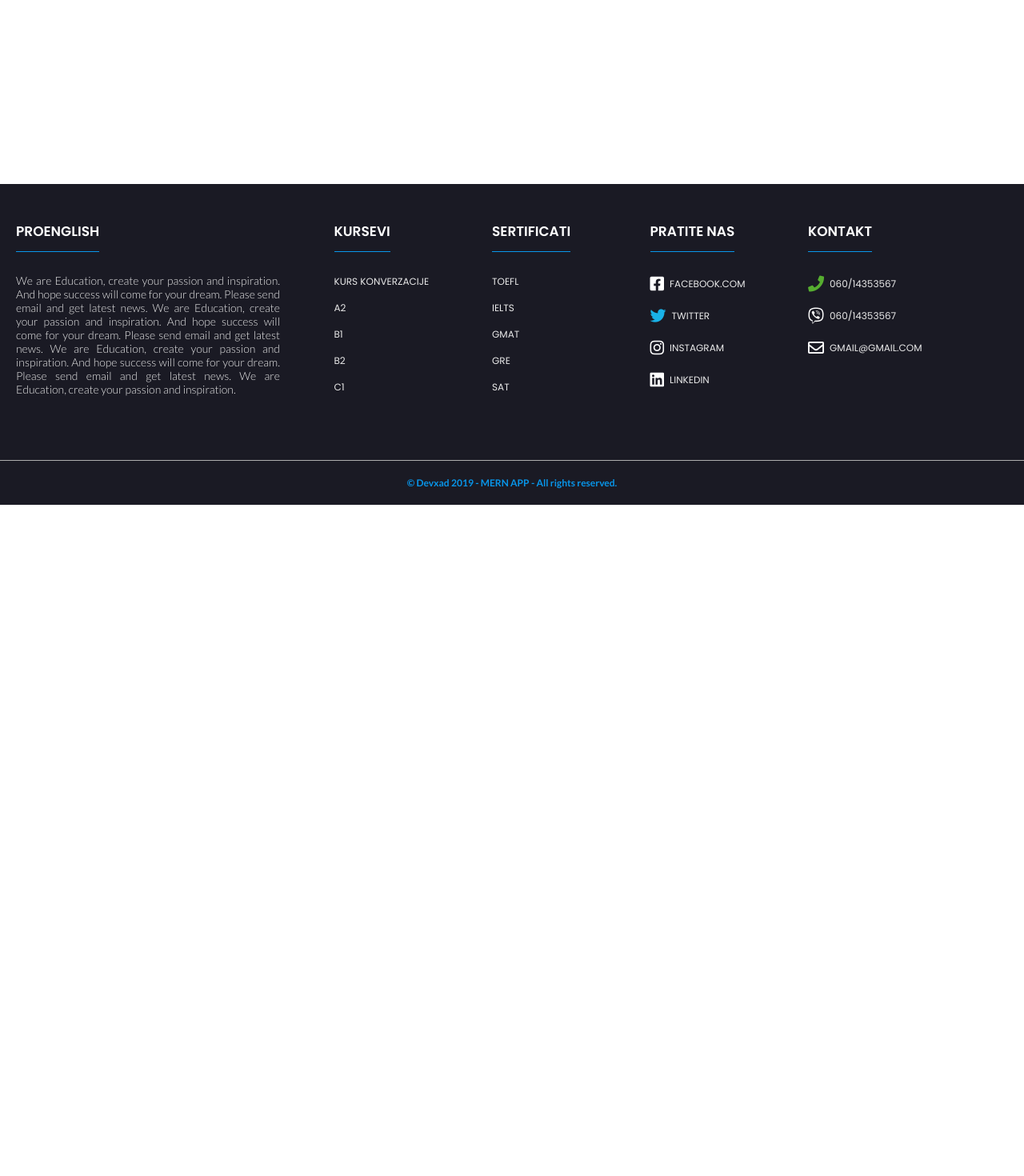
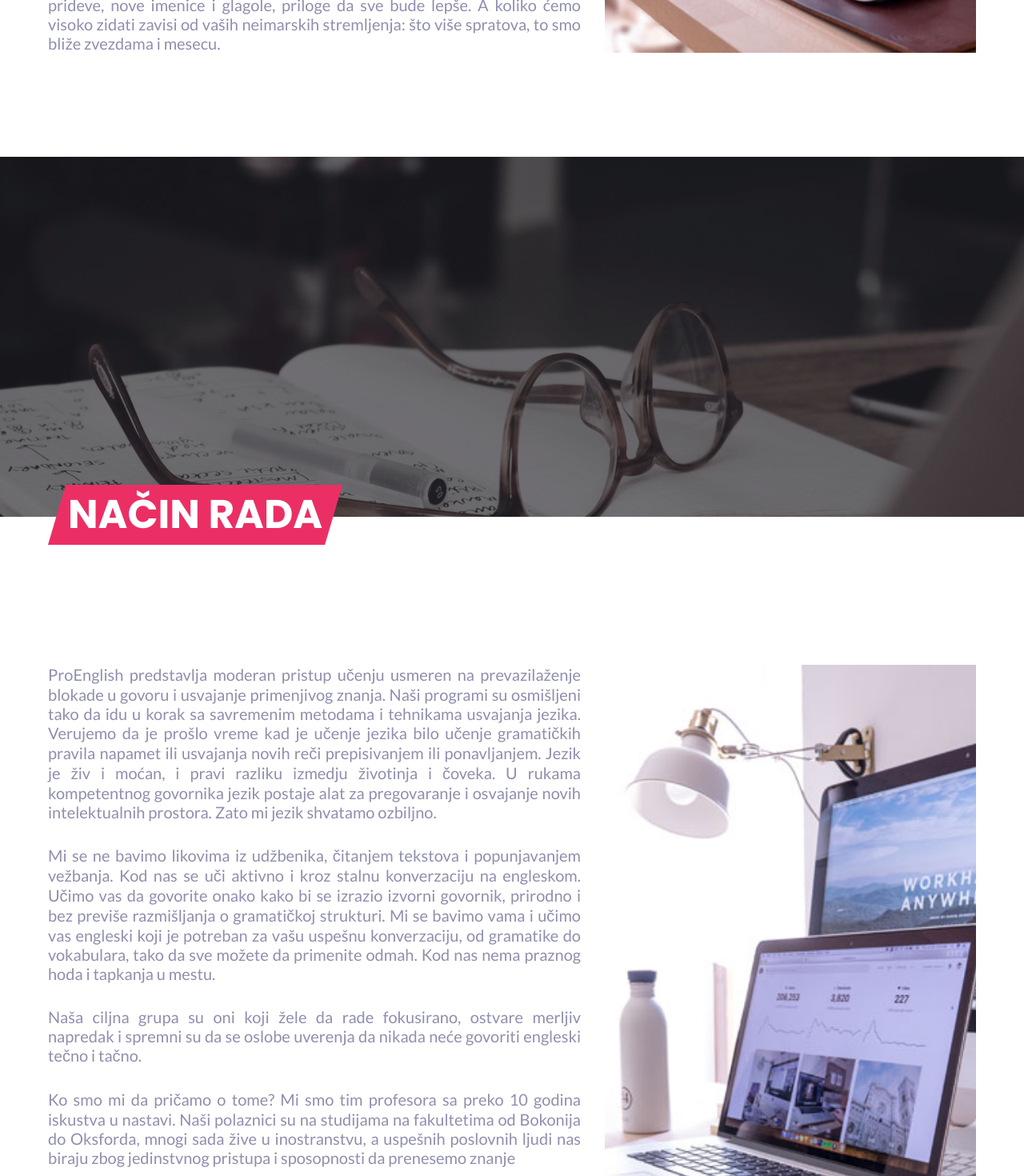
Before and after one commit to Dejan85/Pro-English, a React (Create React App) app in the folder client/: page /about in a window 1280 px wide. Shown: the part 1330-2800 px from the top of the page at 80% size. Before the commit the page ends 1961 px from the top, so only its background shows below. Built offline with nearby package versions, Linux system fonts and the light colour scheme; a web font is replaced by a local one.

Commit message:
o nama almost done

```diff
--- a/client/src/App.css
+++ b/client/src/App.css
@@ -9,3 +9,7 @@
 .about__background {
   background-image: url("./sass/images/7.jpg");
 }
+
+.about__background__2 {
+  background-image: url("./sass/images/3.jpg");
+}
--- a/client/src/components/layout/about/About.js
+++ b/client/src/components/layout/about/About.js
@@ -48,6 +48,72 @@ const About = () => {
               </p>
             </div>
             <img src={slika} alt="proenglish" />
+            <p />
+          </div>
+        </div>
+      </div>
+      <div className="about__background__2">
+        <div className="about__mask" />
+      </div>
+
+      <div className="about__content">
+        <div className="about__container">
+          <h2 className="about__h2">Način rada </h2>
+          <div className="about__paragraph">
+            <div className="about__paragraph--p">
+              <p>
+                ProEnglish predstavlja moderan pristup učenju usmeren na
+                prevazilaženje blokade u govoru i usvajanje primenjivog znanja.
+                Naši programi su osmišljeni tako da idu u korak sa savremenim
+                metodama i tehnikama usvajanja jezika. Verujemo da je prošlo
+                vreme kad je učenje jezika bilo učenje gramatičkih pravila
+                napamet ili usvajanja novih reči prepisivanjem ili ponavljanjem.
+                Jezik je živ i moćan, i pravi razliku izmedju životinja i
+                čoveka. U rukama kompetentnog govornika jezik postaje alat za
+                pregovaranje i osvajanje novih intelektualnih prostora. Zato mi
+                jezik shvatamo ozbiljno.
+              </p>
+              <p>
+                Mi se ne bavimo likovima iz udžbenika, čitanjem tekstova i
+                popunjavanjem vežbanja. Kod nas se uči aktivno i kroz stalnu
+                konverzaciju na engleskom. Učimo vas da govorite onako kako bi
+                se izrazio izvorni govornik, prirodno i bez previše razmišljanja
+                o gramatičkoj strukturi. Mi se bavimo vama i učimo vas engleski
+                koji je potreban za vašu uspešnu konverzaciju, od gramatike do
+                vokabulara, tako da sve možete da primenite odmah. Kod nas nema
+                praznog hoda i tapkanja u mestu.
+              </p>
+              <p>
+                Naša ciljna grupa su oni koji žele da rade fokusirano, ostvare
+                merljiv napredak i spremni su da se oslobe uverenja da nikada
+                neće govoriti engleski tečno i tačno.
+              </p>
+
+              <p>
+                Ko smo mi da pričamo o tome? Mi smo tim profesora sa preko 10
+                godina iskustva u nastavi. Naši polaznici su na studijama na
+                fakultetima od Bokonija do Oksforda, mnogi sada žive u
+                inostranstvu, a uspešnih poslovnih ljudi nas biraju zbog
+                jedinstvnog pristupa i sposopnosti da prenesemo znanje
+              </p>
+
+              <p>
+                Svi naši kursevi su konverzacijskog tipa, vrlo aktivni i
+                usmereni na usvajanje primenjivog znanja i veština za uspešno
+                polaganje medjunarodnih ispita. Budući da smo upoznati sa
+                psihologijom učenja, andragogijom, metodikom i metodologijom
+                nastave stranih jezika, svakome prilazimo na drugačiji i
+                jedinstven način. Uveli smo i konsultacije za koje smo i sami
+                nekada želeli da postoje kad smo učili predmete koji su nam
+                predstavljali izazov, a one su odlična prilika da postavite
+                dodatna pitanja i razrešite dileme i nejasnoće bilo kad u toku
+                kursa, pre i posle časa, i da dobijete smernice za rad. Uz šolju
+                kafe ili čaja, kako nalaže običaj, u mestu koje je naš drugi dom
+                i u kome provodimo najviše vremena kako bismo zajedno uspeli.
+                Cheers!
+              </p>
+            </div>
+            <img src={slika} alt="proenglish" />
           </div>
         </div>
       </div>
--- a/client/src/components/layout/header/Nav.js
+++ b/client/src/components/layout/header/Nav.js
@@ -30,7 +30,7 @@ const Nav = () => {
           <Link className="header__link" to="/about">
             O nama
           </Link>
-          <DropNav info={oNama} />
+          {/* <DropNav info={oNama} /> */}
         </li>
         <li className="header__item flex__class">
           <Link className="header__link" to="/">
--- a/client/src/sass/components/layout/about/_about.scss
+++ b/client/src/sass/components/layout/about/_about.scss
@@ -1,8 +1,9 @@
 .about {
   display: flex;
+  flex-direction: column;
 
   &__background {
-    position: fixed;
+    // position: fixed;
     width: 100%;
     height: 55rem;
     margin-top: 6rem;
@@ -10,6 +11,17 @@
     background-size: cover;
     background-position: top;
     background-repeat: no-repeat;
+    background-attachment: fixed;
+  }
+
+  &__background__2 {
+    width: 100%;
+    height: 45rem;
+
+    background-size: cover;
+    background-position: top;
+    background-repeat: no-repeat;
+    background-attachment: fixed;
   }
 
   &__mask {
@@ -24,15 +36,17 @@
     width: 100%;
     background: white;
     z-index: 5;
-    margin-top: 60rem;
+    // margin-top: 60rem;
+    // height: 110rem;
     // background: red;
+    padding-bottom: 13rem;
   }
 
   &__container {
     position: relative;
     max-width: 120rem;
     width: 100%;
-    height: 100rem;
+    // height: 100rem;
     margin: 0 auto;
     padding: 0 2rem 0 2rem;
     margin-top: -4rem;
@@ -48,9 +62,17 @@
     clip-path: polygon(6% 0, 100% 0%, 94% 100%, 0% 100%);
   }
 
+  &__h2 {
+    display: inline-block;
+    padding: 0 2.5rem;
+    background: $color-pink-dark;
+    -webkit-clip-path: polygon(6% 0, 100% 0%, 94% 100%, 0% 100%);
+    clip-path: polygon(6% 0, 100% 0%, 94% 100%, 0% 100%);
+  }
+
   &__paragraph {
     display: flex;
-    padding-top: 5rem;
+    padding-top: 15rem;
 
     &--p {
       width: 60%;
@@ -67,4 +89,16 @@
       object-fit: cover;
     }
   }
+
+  &__paragraph__2 {
+    background: red;
+  }
 }
+
+.xad {
+  background: white;
+  width: 100%;
+  height: 100rem;
+  z-index: 200;
+  margin-top: 50rem;
+}
--- a/client/src/sass/components/typograpfy/about/_about-typograpfy.scss
+++ b/client/src/sass/components/typograpfy/about/_about-typograpfy.scss
@@ -1,5 +1,12 @@
 .about {
   &__h1 {
+    color: white;
+    font-size: 5rem;
+    text-transform: uppercase;
+    font-family: $font-8;
+  }
+
+  &__h2 {
     color: white;
     font-size: 5rem;
     text-transform: uppercase;
```
